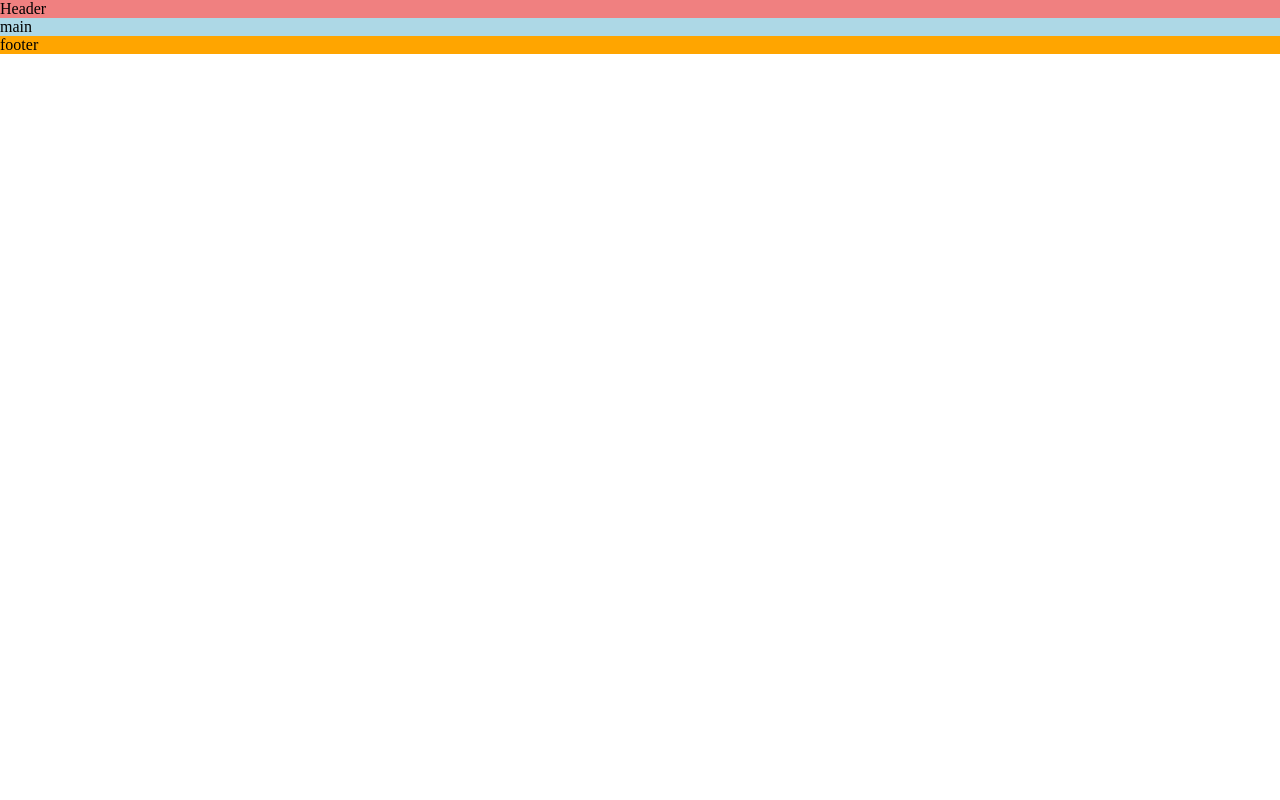
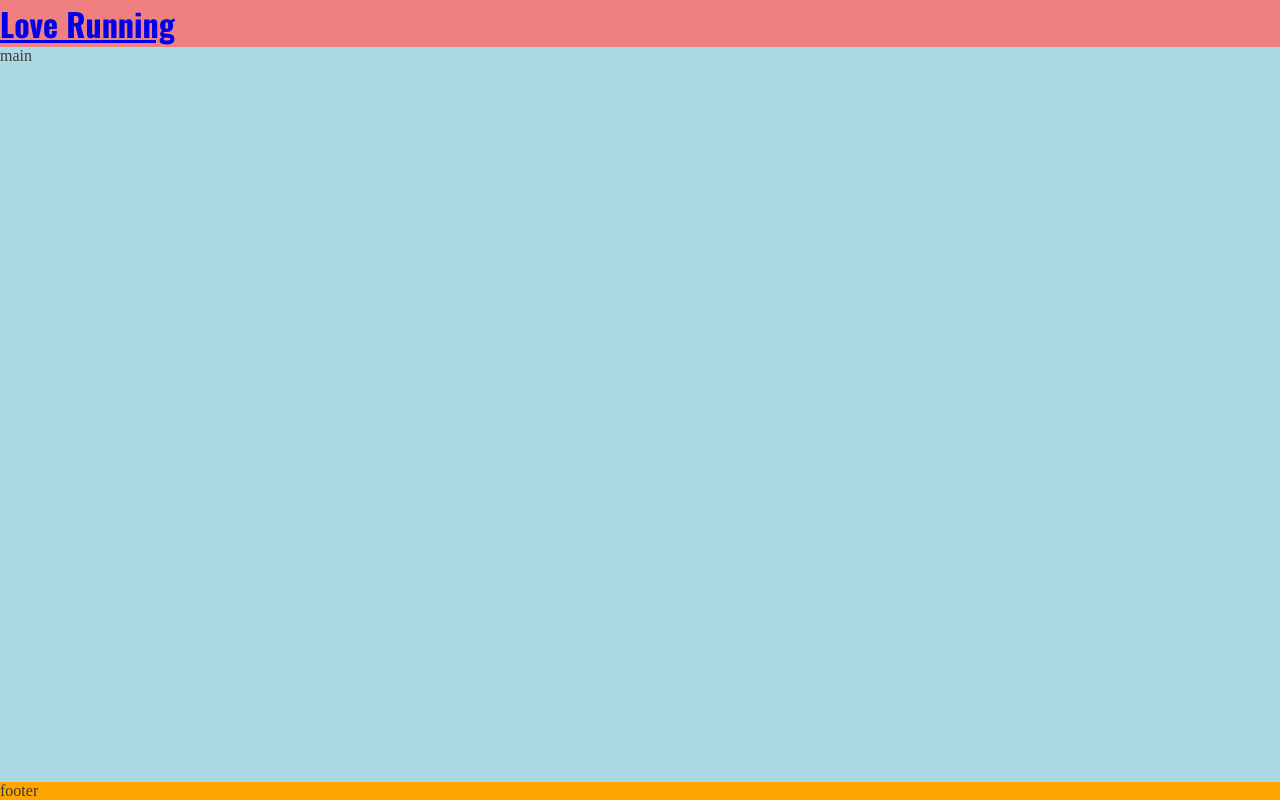
Before and after one commit to allaafaham/love-running, a plain HTML site: page index.html in a window 1280 px wide. Drawn offline with nearby package versions, Linux system fonts and the light colour scheme.

Commit message:
Add logo to header and apply font

```diff
--- a/assets/css/style.css
+++ b/assets/css/style.css
@@ -1,8 +1,20 @@
+/*Google Fonts*/
+@import url('https://fonts.googleapis.com/css2?family=Lato:ital,wght@0,100;0,300;0,400;0,700;0,900;1,100;1,300;1,400;1,700;1,900&family=Oswald:wght@200..700&display=swap');
+
 /* Asterrisk wildcard selector to override defaule styles added by the browser*/
-*{
+* {
     padding: 0;
     margin: 0;
     box-sizing: border-box;
+}
+
+/*General styles*/
+body {
+    min-height: 100vh;
+    display: flex;
+    flex-direction: column;
+    /* Generic project styles*/
+    color: #3a3a3a;
 }
 
 header {
@@ -10,8 +22,15 @@ header {
     background-color: lightcoral;
 }
 
+
+h1 {
+    font-family: 'Oswald', sans-serif;
+}
+
 main {
     background-color: lightblue;
+    /*Make main eleent do smth */
+    flex: 1 0 auto;
 }
 
 footer {
--- a/index.html
+++ b/index.html
@@ -16,7 +16,11 @@
 
 <body>
     <!--Header-->
-    <header>Header</header>
+    <header>
+        <a href="index.html">
+            <h1 id="logo">Love Running</h1>
+        </a>
+    </header>
     <!--Main-->
     <main> main </main>
     <!--Footer-->
```
